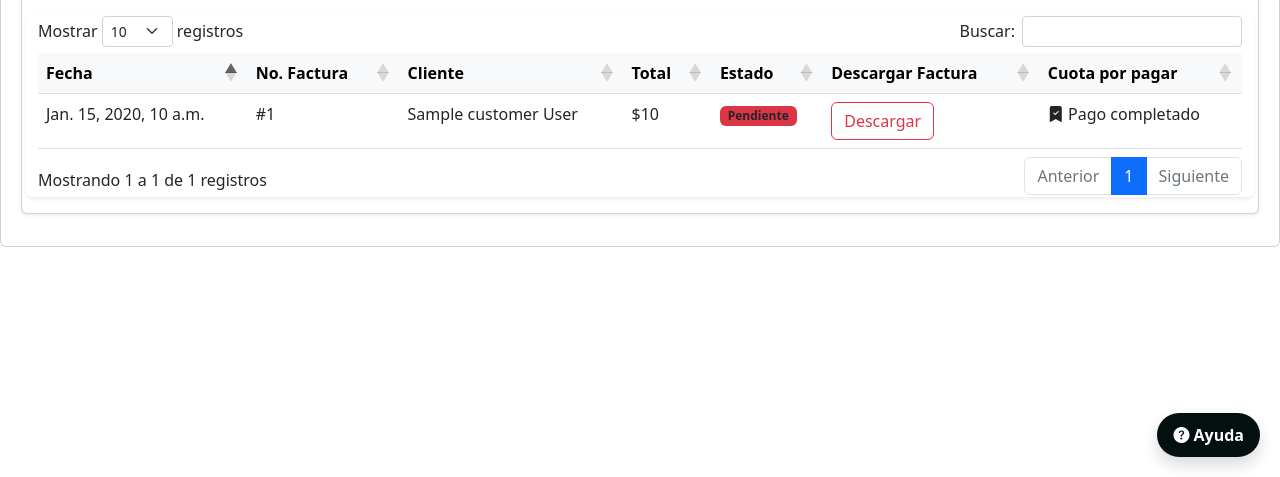
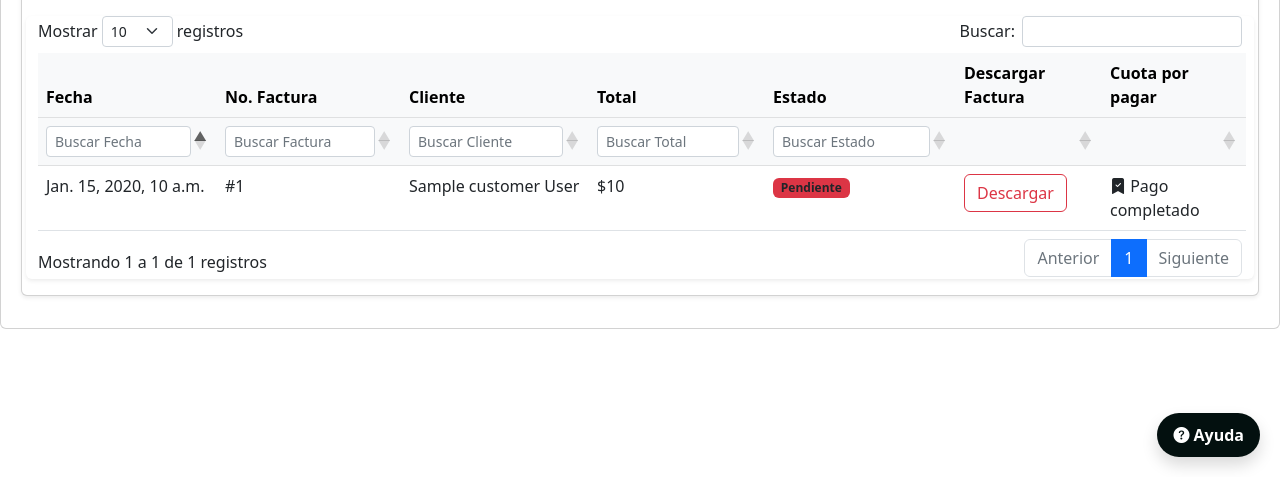
Before and after one commit to BLACKWATCHII/VisualPos, a Django app: template templates/Invoice/Report_invoice.html in a window 1280 px wide. Shown: the part 323-800 px from the top of the page. Run offline with Django 4.2, Linux system fonts and the light colour scheme; the template is opened without the code that fills it: most values are stand-ins (such as "Sample title", 1, 10 or a date in 2020); some libraries are stand-ins or nearby versions.

Commit message:
Add search filters to invoice table for improved usability

```diff
--- a/templates/Invoice/Report_invoice.html
+++ b/templates/Invoice/Report_invoice.html
@@ -171,7 +171,6 @@
                             </ul>
                         </div>
                     </div>
-
                     <div class="table-responsive shadow-sm rounded">
                         <table class="table table-hover mb-0" id="invoiceTable">
                             <thead class="table-light">
@@ -184,11 +183,20 @@
                                     <th>Descargar Factura</th>
                                     <th>Cuota por pagar</th>
                                 </tr>
+                                    <tr>
+                                        <th><input type="text" placeholder="Buscar Fecha" class="form-control form-control-sm" /></th>
+                                        <th><input type="text" placeholder="Buscar Factura" class="form-control form-control-sm" /></th>
+                                        <th><input type="text" placeholder="Buscar Cliente" class="form-control form-control-sm" /></th>
+                                        <th><input type="text" placeholder="Buscar Total" class="form-control form-control-sm" /></th>
+                                        <th><input type="text" placeholder="Buscar Estado" class="form-control form-control-sm" /></th>
+                                        <th></th>
+                                        <th></th>
+                                    </tr>
                             </thead>
                             <tbody>
                                 {% for invoice in invoices %}
                                     <tr onclick="showDetails('{{ invoice.customer.name }} {{ invoice.customer.lastname }}', '#{{ invoice.invoice_number }}', '{{ invoice.quota }}', '{{ invoice.total }}', '{{ invoice.date }}')">
-                                        <td>{{ invoice.date }}</td>
+                                        <td class="invoice-date">{{ invoice.date }}</td>
                                         <td>#{{ invoice.invoice_number }}</td>
                                         <td>{{ invoice.customer.name }} {{ invoice.customer.lastname }}</td>
                                         <td>${{ invoice.total|intcomma }}</td>
@@ -206,7 +214,11 @@
                                         <td><a href="{% url 'invoice_pdf' invoice.id %}" class="btn btn-outline-danger" download>Descargar</a></td>
                                         <td>
                                             {% if invoice.status == 'credit' %}
-                                                <a href="" class="btn btn-outline-success"><i class="bi bi-credit-card-fill"></i></a>
+                                                <a href="{% url 'customer_debts' %}?customer={{ invoice.customer.id }}"
+                                                class="btn btn-outline-success"
+                                                title="Pagar cuotas del cliente">
+                                                    <i class="bi bi-credit-card-fill"></i>
+                                                </a>
                                             {% else %}
                                                 <span><i class="bi bi-bookmark-check-fill"></i> Pago completado</span>
                                             {% endif %}
@@ -278,6 +290,16 @@ $(document).ready(function () {
         lengthChange: true,
         pageLength: 10,
         deferRender: true,
+        initComplete: function () {
+            this.api().columns().every(function () {
+                var that = this;
+                $('input', this.header()).on('keyup change clear', function () {
+                    if (that.search() !== this.value) {
+                        that.search(this.value).draw();
+                    }
+                });
+            });
+        },
         language: {
             search: "Buscar:",
             lengthMenu: "Mostrar _MENU_ registros",
@@ -288,6 +310,7 @@ $(document).ready(function () {
             }
         }
     });
+
 
     window.filterStatus = function(status) {
         const table = $('#invoiceTable').DataTable();
@@ -302,6 +325,5 @@ $(document).ready(function () {
         });
     };
 });
-
 </script>
 {% endblock %}
```
